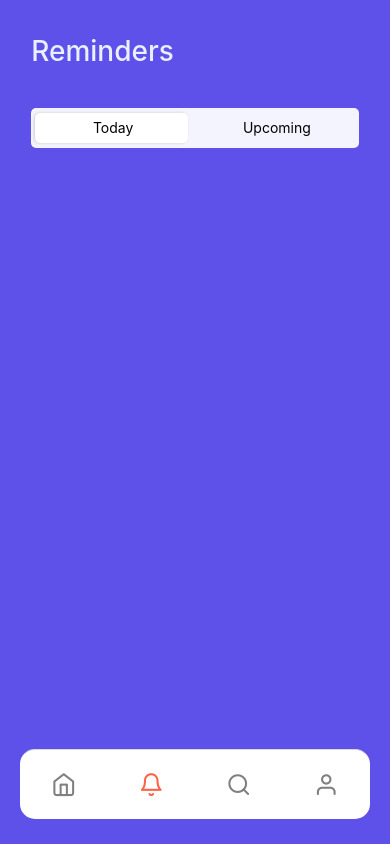
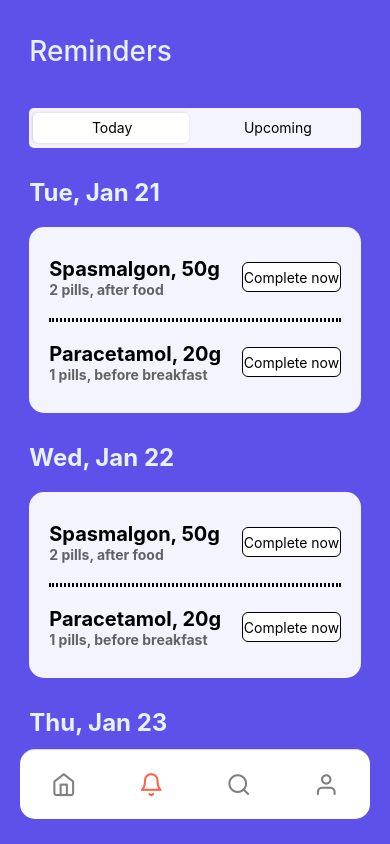
Before and after one commit to intromisan/PillMory, a React Native app: screen /Reminders in a window 390 px wide. Built offline with nearby package versions, Linux system fonts and the light colour scheme.

Commit message:
added day list to reminder screem

```diff
--- /dev/null
+++ b/src/components/RemindersScreen/DayList.tsx
@@ -0,0 +1,98 @@
+import { FC } from "react";
+import {
+  FlatList,
+  StyleSheet,
+  Text,
+  TouchableOpacity,
+  View,
+} from "react-native";
+import React from "react";
+import { Medication } from "../../types/interfaces";
+import { Dimensions } from "react-native";
+import { COLORS } from "../../constants";
+
+const { width } = Dimensions.get("window");
+
+interface DayListProps {
+  date: string;
+  medicationList: Medication[];
+}
+
+const DayList: FC<DayListProps> = ({ date, medicationList }) => {
+  return (
+    <View style={styles.componentContainer}>
+      <Text style={styles.date}>{date}</Text>
+      <View style={styles.listContainer}>
+        <FlatList
+          data={medicationList}
+          renderItem={({ item, index }) => {
+            return (
+              <View style={styles.medicationContainer} key={item.id}>
+                <View style={styles.medicationInfo}>
+                  <Text style={styles.medicationTitle}>{item.name}</Text>
+                  <Text style={styles.medicationDose}>{item.dose}</Text>
+                </View>
+                <TouchableOpacity style={styles.completeButton}>
+                  <Text>Complete now</Text>
+                </TouchableOpacity>
+              </View>
+            );
+          }}
+          ItemSeparatorComponent={() => <View style={styles.separator} />}
+        />
+      </View>
+    </View>
+  );
+};
+
+export default DayList;
+
+const styles = StyleSheet.create({
+  componentContainer: {
+    width: width * 0.85,
+    alignSelf: "center",
+    marginBottom: 30,
+  },
+  date: {
+    fontSize: 24,
+    fontWeight: "700",
+    color: COLORS.textLight,
+  },
+  listContainer: {
+    marginTop: 20,
+    paddingVertical: 30,
+    paddingHorizontal: 20,
+    backgroundColor: COLORS.backgroundLightColor,
+    borderRadius: 15,
+  },
+  separator: {
+    borderWidth: 2,
+    borderStyle: "dotted",
+    borderRadius: 1,
+    marginVertical: 20,
+  },
+  medicationContainer: {
+    flexDirection: "row",
+    alignItems: "center",
+  },
+  medicationInfo: {
+    flex: 2,
+  },
+  medicationTitle: {
+    fontSize: 20,
+    fontWeight: "700",
+  },
+  medicationDose: {
+    fontWeight: "700",
+    color: COLORS.textDarkGray,
+  },
+  completeButton: {
+    flex: 1,
+    borderWidth: 1,
+    borderRadius: 6,
+    alignItems: "center",
+    justifyContent: "center",
+    height: 30,
+    backgroundColor: COLORS.white,
+  },
+});
--- a/src/components/RemindersScreen/ScreenNavigator.tsx
+++ b/src/components/RemindersScreen/ScreenNavigator.tsx
@@ -14,7 +14,7 @@ const ScreenNavigator = () => {
       <View style={styles.screenNavigatorItem}>
         <Text>Upcoming</Text>
       </View>
-      <View style={styles.activeBlock} />
+      <View style={[styles.activeBlock]} />
     </View>
   );
 };
@@ -24,7 +24,8 @@ export default ScreenNavigator;
 const styles = StyleSheet.create({
   screenNavigator: {
     backgroundColor: COLORS.backgroundLightColor,
-    marginHorizontal: width * 0.08,
+    width: width * 0.85,
+    alignSelf: "center",
     flexDirection: "row",
     justifyContent: "space-between",
     marginTop: 40,
@@ -37,14 +38,16 @@ const styles = StyleSheet.create({
     justifyContent: "center",
     alignItems: "center",
     zIndex: 4,
+    elevation: 5,
   },
   activeBlock: {
     position: "absolute",
     backgroundColor: "#ffffff",
     top: 5,
     left: 3.5,
-    width: (width - width * 0.16) / 2 - 10,
+    width: (width * 0.85) / 2 - 10,
     height: 30,
+    elevation: 3,
     zIndex: 3,
     borderRadius: 5,
     shadowColor: "#ccccd6",
@@ -54,6 +57,5 @@ const styles = StyleSheet.create({
     },
     shadowOpacity: 1,
     shadowRadius: 3,
-    elevation: 10,
   },
 });
--- a/src/constants/color.ts
+++ b/src/constants/color.ts
@@ -1,5 +1,13 @@
 const backgroundColor = "#5e51e9";
 const textLight = "#e9f0ff";
+const textDarkGray = "rgba(0,0,0,0.6)";
 const backgroundLightColor = "#f4f4fe";
+const white = "#ffffff";
 
-export default { backgroundColor, textLight, backgroundLightColor };
+export default {
+  backgroundColor,
+  textLight,
+  backgroundLightColor,
+  white,
+  textDarkGray,
+};
--- a/src/screens/RemindersScreen.tsx
+++ b/src/screens/RemindersScreen.tsx
@@ -1,15 +1,103 @@
-import { StyleSheet, Text, SafeAreaView, Dimensions } from "react-native";
+import {
+  StyleSheet,
+  Text,
+  SafeAreaView,
+  Dimensions,
+  ScrollView,
+  FlatList,
+  View,
+} from "react-native";
 import React from "react";
 import { COLORS } from "../constants";
 import ScreenNavigator from "../components/RemindersScreen/ScreenNavigator";
+import DayList from "../components/RemindersScreen/DayList";
 
 const { width, height } = Dimensions.get("window");
+
+const reminders = [
+  {
+    id: "qweqwe",
+    date: "Tue, Jan 21",
+    medicationList: [
+      {
+        id: "1asda1",
+        name: "Spasmalgon, 50g",
+        dose: "2 pills, after food",
+      },
+      {
+        id: "1as123a",
+        name: "Paracetamol, 20g",
+        dose: "1 pills, before breakfast",
+      },
+    ],
+  },
+  {
+    id: "13rv1",
+    date: "Wed, Jan 22",
+    medicationList: [
+      {
+        id: "1asda1",
+        name: "Spasmalgon, 50g",
+        dose: "2 pills, after food",
+      },
+      {
+        id: "1as123a",
+        name: "Paracetamol, 20g",
+        dose: "1 pills, before breakfast",
+      },
+    ],
+  },
+  {
+    id: "sdfhw",
+    date: "Thu, Jan 23",
+    medicationList: [
+      {
+        id: "1asda1",
+        name: "Spasmalgon, 50g",
+        dose: "2 pills, after food",
+      },
+      {
+        id: "1as123a",
+        name: "Paracetamol, 20g",
+        dose: "1 pills, before breakfast",
+      },
+    ],
+  },
+  {
+    id: "zxcga",
+    date: "Fri, Jan 24",
+    medicationList: [
+      {
+        id: "1asda1",
+        name: "Spasmalgon, 50g",
+        dose: "2 pills, after food",
+      },
+      {
+        id: "1as123a",
+        name: "Paracetamol, 20g",
+        dose: "1 pills, before breakfast",
+      },
+    ],
+  },
+];
 
 const RemindersScreen = () => {
   return (
     <SafeAreaView style={styles.screenContainer}>
       <Text style={styles.screenTitle}>Reminders</Text>
       <ScreenNavigator />
+      <View style={{ flex: 1, marginBottom: height * 0.08, marginTop: 30 }}>
+        <FlatList
+          data={reminders}
+          renderItem={({ item }) => (
+            <DayList
+              key={item.id}
+              date={item.date}
+              medicationList={item.medicationList}
+            />
+          )}
+        />
+      </View>
     </SafeAreaView>
   );
 };
@@ -23,7 +111,8 @@ const styles = StyleSheet.create({
   },
   screenTitle: {
     marginTop: height * 0.04,
-    marginLeft: width * 0.08,
+    width: width * 0.85,
+    alignSelf: "center",
     fontSize: 28,
     fontWeight: "500",
     color: COLORS.textLight,
--- /dev/null
+++ b/src/types/interfaces.ts
@@ -0,0 +1,5 @@
+export interface Medication {
+  id: string;
+  name: string;
+  dose: string;
+}
```
